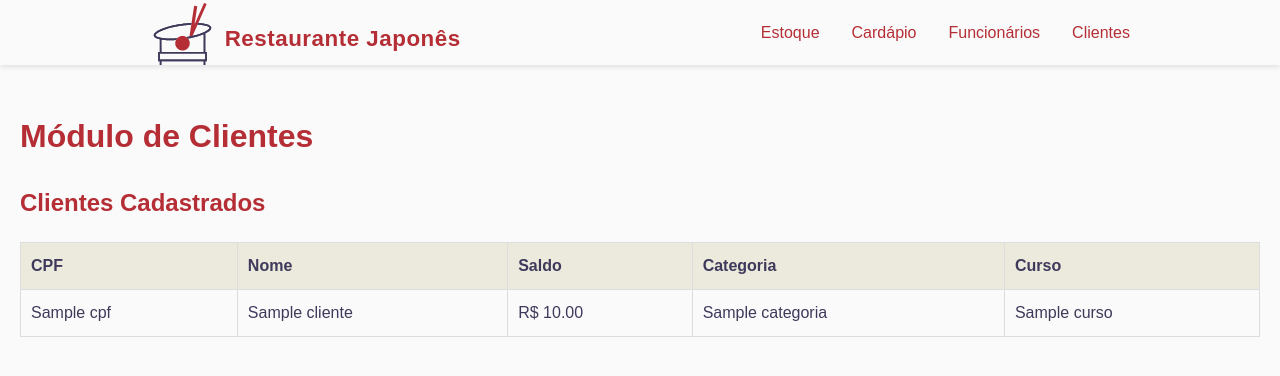
After one commit to paulacaires/restaurantejapones, a Flask app: template templates/clientes.html in a window 1280 px wide. The commit adds this page. Shown: the top 376 px of the page. Run offline with Flask 3, Linux system fonts and the light colour scheme; the template is opened without the code that fills it: most values are stand-ins (such as "Sample title", 1, 10 or a date in 2020); some web fonts are replaced.

Commit message:
feat: módulo cliente

```diff
--- a/app.py
+++ b/app.py
@@ -7,6 +7,7 @@ from dotenv import load_dotenv
 from routes.estoque_routes import estoque_bp
 from routes.cardapio_routes import cardapio_bp
 from routes.funcionarios_routes import funcionarios_bp
+from routes.clientes_routes import clientes_bp
 
 def create_app():
 
@@ -29,6 +30,7 @@ def create_app():
     app.register_blueprint(estoque_bp)
     app.register_blueprint(cardapio_bp)
     app.register_blueprint(funcionarios_bp)
+    app.register_blueprint(clientes_bp)
 
     return app
 
--- a/backend/database/data_acess.py
+++ b/backend/database/data_acess.py
@@ -14,7 +14,7 @@ def buscar_todos_clientes(supabase_client: Client):
     """
     try:
         # Consulta a VIEW criada no PostgreSQL
-        response = supabase_client.table(CLIENTES_VIEW).select("*").execute()
+        response = supabase_client.table(CLIENTES_TABELA).select("*").execute()
 
         # Retorna a lista de dados
         return response.data
--- a/templates/base.html
+++ b/templates/base.html
@@ -28,6 +28,7 @@
                 <li><a href="{{ url_for('estoque.estoque') }}">Estoque</a></li>
                 <li><a href="{{ url_for('cardapio.cardapio') }}">Cardápio</a></li>
                 <li><a href="{{ url_for('funcionarios.funcionarios') }}">Funcionários</a></li>
+                <li><a href="{{ url_for('clientes.clientes') }}">Clientes</a></li>
             </ul>
         </nav>
     </header>
--- /dev/null
+++ b/templates/clientes.html
@@ -0,0 +1,36 @@
+{% extends "base.html" %}
+
+{% block title %}Módulo de Clientes — Restaurante Japonês{% endblock %}
+
+{% block content %}
+    <h1>Módulo de Clientes</h1>
+
+    <h2>Clientes Cadastrados</h2>
+
+    <table>
+        <thead>
+            <tr>
+                <th>CPF</th>
+                <th>Nome</th>
+                <th>Saldo</th>
+                <th>Categoria</th>
+                <th>Curso</th>
+            </tr>
+        </thead>
+        <tbody>
+            {% for cliente in clientes %}
+            <tr>
+                <td>{{ cliente.cpf }}</td>
+                <td>{{ cliente.nome }}</td>
+                <td>R$ {{ "%.2f"|format(cliente.saldo|float) }}</td>
+                <td>{{ cliente.categoria }}</td>
+                <td>{{ cliente.curso or 'N/A' }}</td>
+            </tr>
+            {% else %}
+            <tr>
+                <td colspan="5">Nenhum cliente cadastrado no banco de dados.</td>
+            </tr>
+            {% endfor %}
+        </tbody>
+    </table>
+{% endblock %}
```
Also changed, not shown: routes/clientes_routes.py (added, +22 -0 lines).
